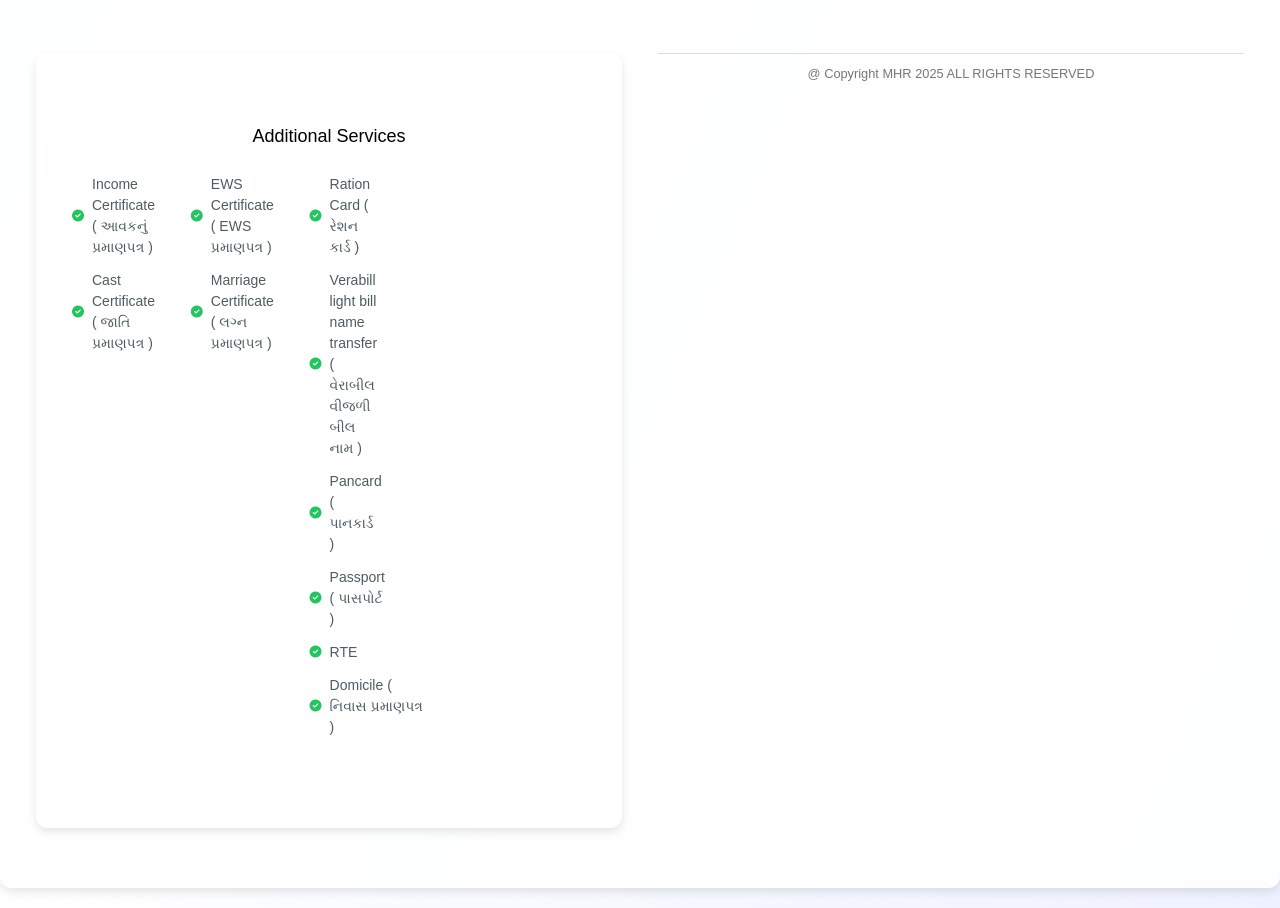
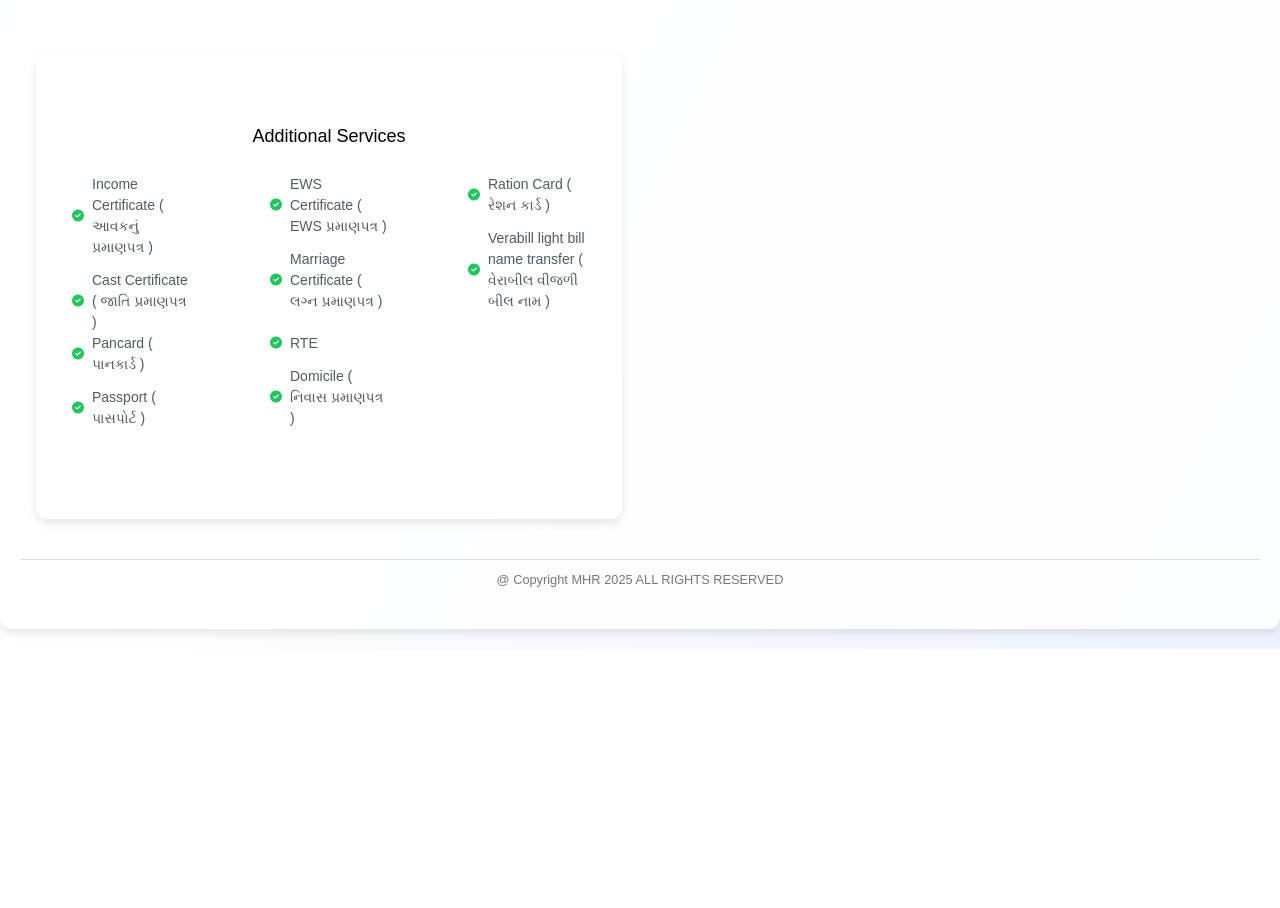
Before and after one commit to Adv-MihirChuahan/MHR_Details, a plain HTML site: page index.html in a window 1280 px wide. Shown: the part 1942-2850 px from the top of the page. After the commit the page ends 2591 px from the top, so only its background shows below. Drawn offline with nearby package versions, Linux system fonts and the light colour scheme.

Commit message:
Update index.html

```diff
--- a/index.html
+++ b/index.html
@@ -349,7 +349,7 @@
 
       /* Additional Services styles */
     .additional-services-container {
-      max-width: 2100px;
+      max-width: 900px;
       margin: 20px auto 40px;
       padding: 0 16px;
       background: #ffffff;
@@ -371,9 +371,9 @@
       color: #ffffff;
       font-size: 0.875rem;
     }
-    @media (min-width: 1140px) {
+    @media (min-width: 640px) {
       .additional-services-grid {
-        grid-template-columns: repeat(5, minmax(0, 2fr));
+        grid-template-columns: repeat(3, minmax(0, 1fr));
         gap: 0 80px;
       }
     }
@@ -1132,6 +1132,7 @@
   <div class="additional-services-container">
     <h3 class="additional-services-title">Additional Services</h3>
     <div class="additional-services-grid">
+
       <div class="additional-service-item">
         <a href="#" class="additional-service-link">
           <i class="fas fa-check-circle additional-service-icon"></i>
@@ -1152,6 +1153,7 @@
           <span>Marriage Certificate ( લગ્ન પ્રમાણપત્ર )</span>
         </a>
       </div>
+
       <div class="additional-service-item">
         <a href="#" class="additional-service-link">
           <i class="fas fa-check-circle additional-service-icon"></i>
@@ -1161,6 +1163,7 @@
           <i class="fas fa-check-circle additional-service-icon"></i>
           <span>Verabill light bill name transfer ( વેરાબીલ વીજળી બીલ નામ )</span>
         </a>
+      </div>
          <div class="additional-service-item">
         <a href="#" class="additional-service-link">
           <i class="fas fa-check-circle additional-service-icon"></i>
```
